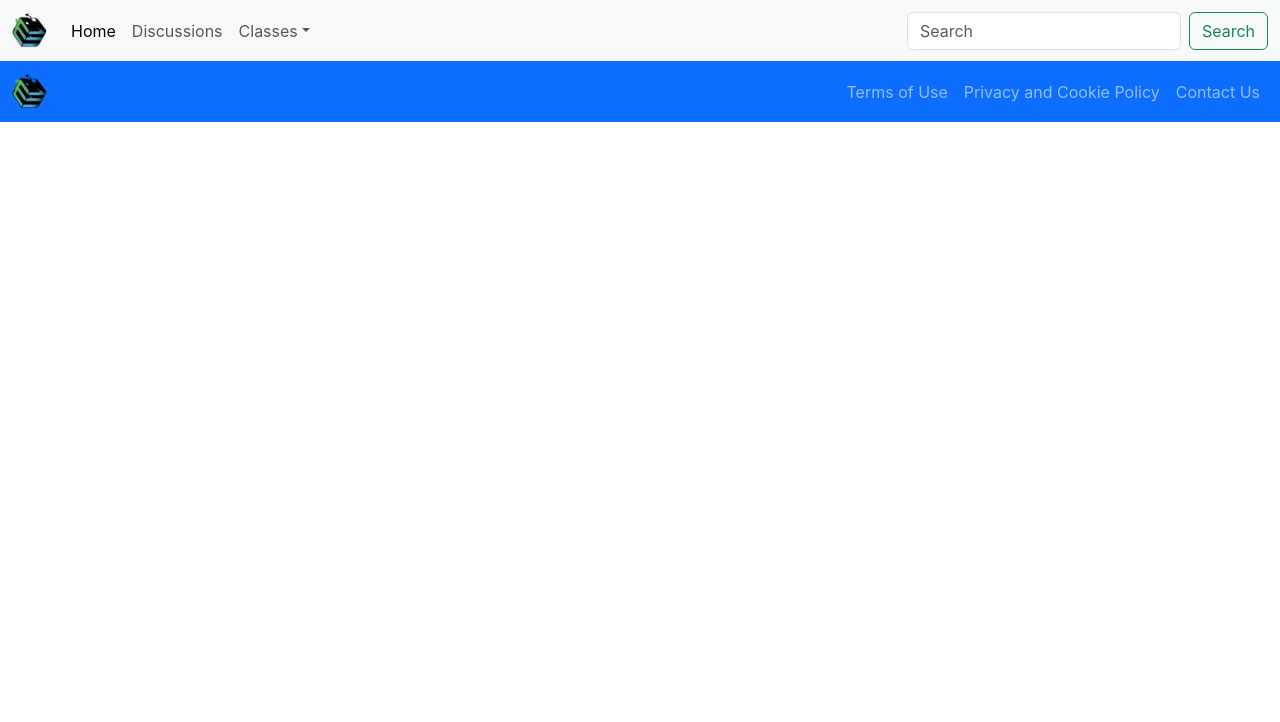
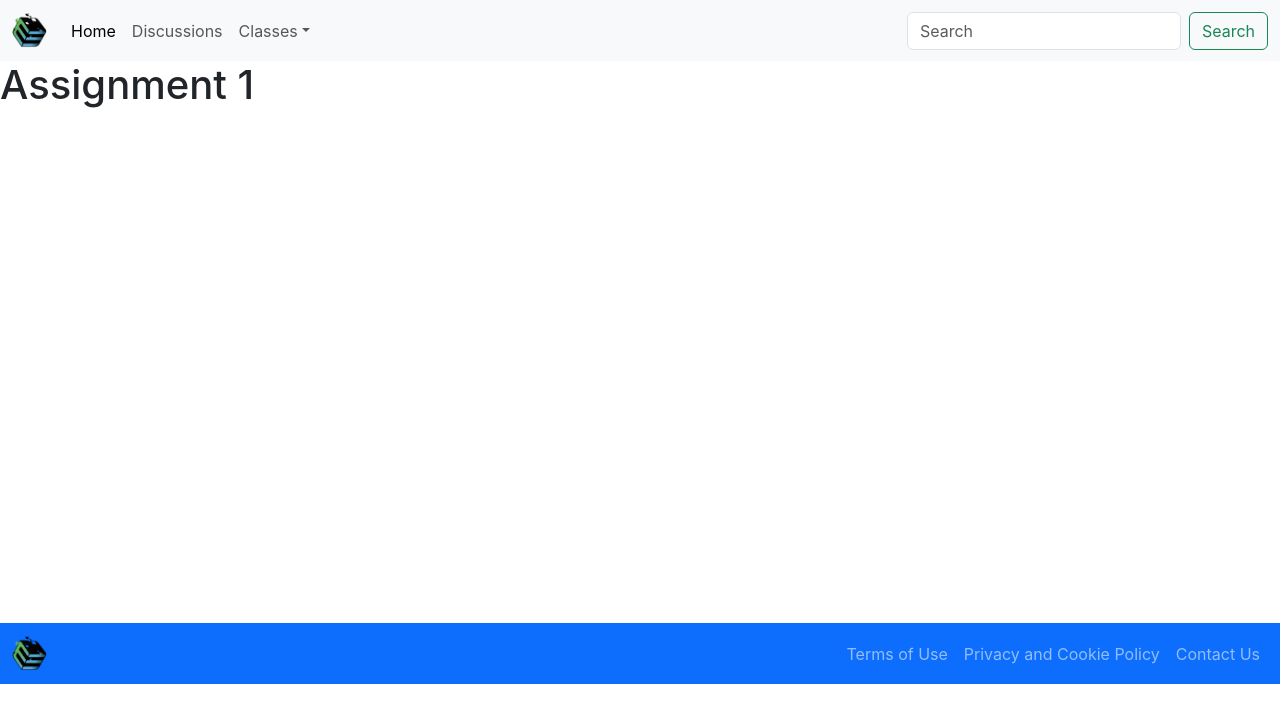
Before and after one commit to JSchneid850/COSC3810, a React (Create React App) app: page /Assignment1 in a window 1280 px wide. Shown: the top 722 px of the page. Built offline with nearby package versions, Linux system fonts and the light colour scheme.

Commit message:
Assignment1 now working

```diff
--- a/src/App.js
+++ b/src/App.js
@@ -9,7 +9,7 @@ import Footer from "./pages/Footer";
 import Cosc2100 from "./pages/Cosc2100";
 import Cosc3810 from "./pages/Cosc3810";
 import Cosc4920 from "./pages/Cosc4920";
-import assignment1 from "./pages/assignment1";
+import Assignment1 from "./pages/Assignment1";
 
 
 export default function App() {
@@ -23,7 +23,7 @@ export default function App() {
           <Route path="Cosc2100" element={<Cosc2100 />} />
           <Route path="Cosc3810" element={<Cosc3810 />} />
           <Route path="Cosc4920" element={<Cosc4920 />} />
-          <Route path="assignment1" element={<assignment1 />} />
+          <Route path="Assignment1" element={<Assignment1 />} />
           <Route path="*" element={<NoPage />} />
         </Route>
       </Routes>
--- a/src/pages/assignment1.jsx
+++ b/src/pages/assignment1.jsx
@@ -2,10 +2,11 @@
 import Pdfview from '../components/pdfview.jsx';
 
 const Assignment = () => {
-    return (
+    return (<><h1>Assignment 1</h1>
     <div>
     <Pdfview pdf="C:\Users\johni\Documents\COSC3810\public\sillybus.pdf" />
     </div>
+    </>
     );
 }
 
```
Also changed, not shown: src/components/pdfview.jsx (+5 -2 lines).
